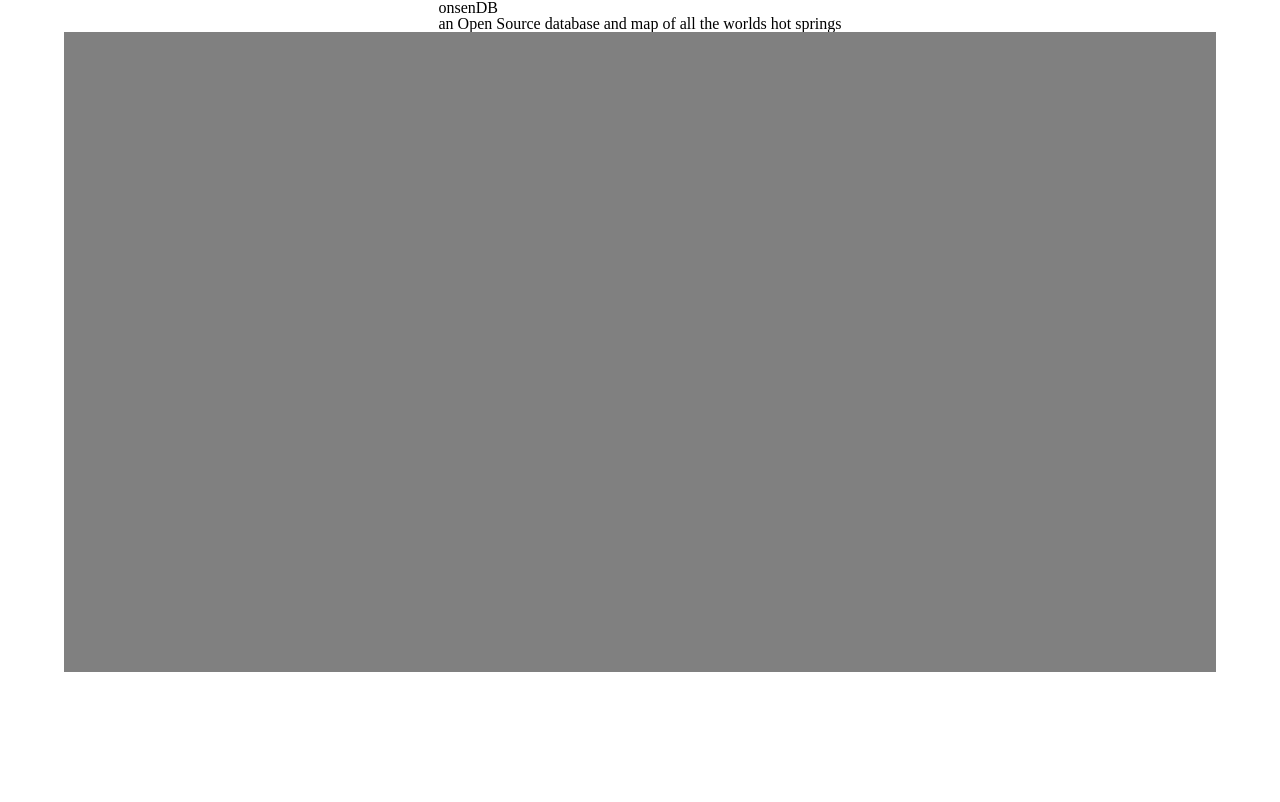
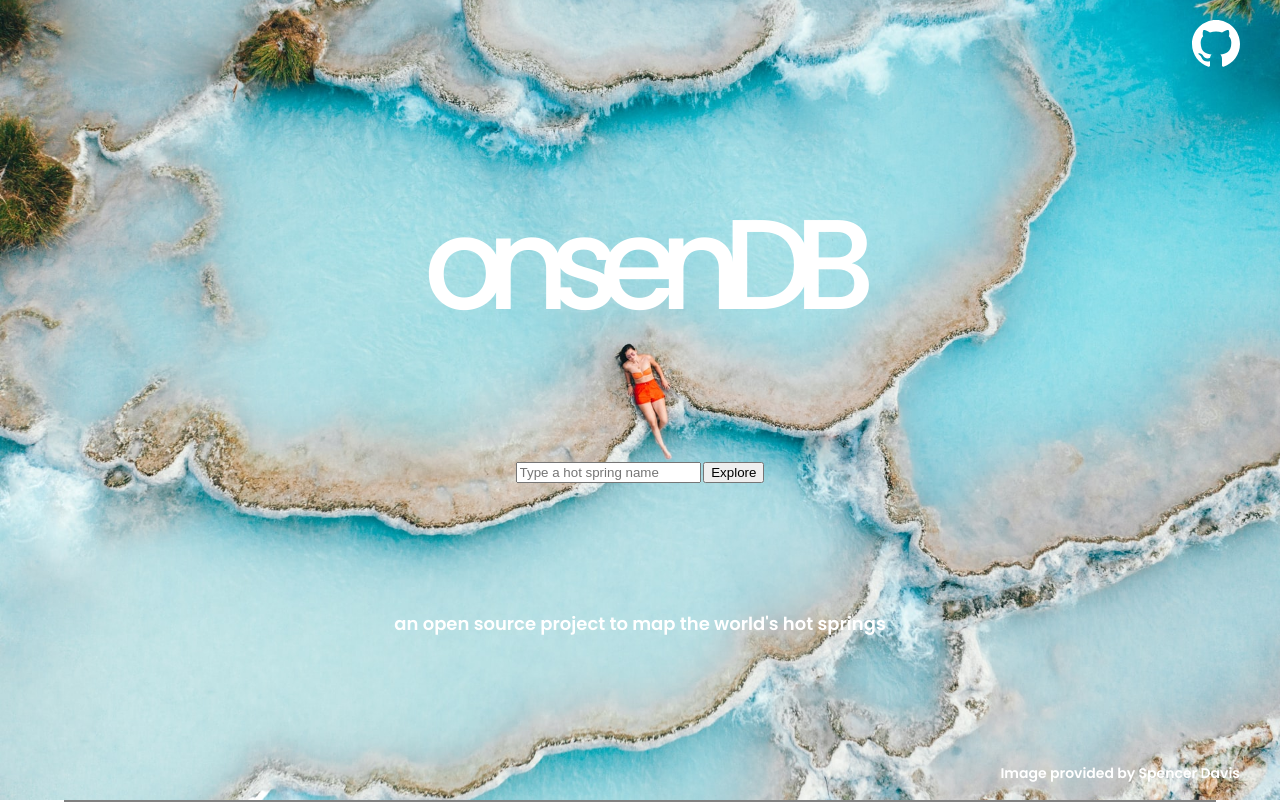
Before and after one commit to curtisbarnard/onsenDB, a plain HTML site: page index.html in a window 1280 px wide. Shown: the top 802 px of the page. Drawn offline with nearby package versions, Linux system fonts and the light colour scheme.

Commit message:
add bg image font and initial layout

```diff
--- a/css/style.css
+++ b/css/style.css
@@ -1,14 +1,76 @@
+/* Imports */
+@import url('https://fonts.googleapis.com/css2?family=Poppins:wght@500;600&display=swap');
+
 /* Box Model Hack */
 * {
   box-sizing: border-box;
+}
+
+/* Base Styles */
+html {
+  font-size: 62.5%;
+  --baseFont: 'Poppins', sans-serif;
+}
+body {
+  font-family: var(--baseFont);
 }
 
 /* Layout */
 body {
   display: flex;
   flex-direction: column;
+  align-items: center;
+}
+.splashBackground {
+  width: 100%;
+  height: 100vh;
+  background-image: url(../img/spencer-davis-medium-unsplash.jpg);
+  background-size: cover;
+  background-repeat: no-repeat;
+  background-position: center;
+  display: flex;
   justify-content: center;
   align-items: center;
+}
+.container {
+  width: 95%;
+  max-width: 1200px;
+  height: 95vh;
+  display: flex;
+  flex-direction: column;
+  justify-content: space-between;
+  align-items: center;
+}
+.container img,
+.container .attribution {
+  align-self: flex-end;
+}
+/* Typgoraphy */
+.splashBackground {
+  color: #fff;
+}
+h1 {
+  font-size: 12.8rem;
+  font-weight: 500;
+  letter-spacing: -0.15em;
+}
+.container p {
+  font-size: 1.8rem;
+  font-weight: 600;
+}
+.container .attribution {
+  font-size: 1.4rem;
+  font-weight: 600;
+}
+
+.container .attribution a {
+  color: #fff;
+  text-decoration: none;
+}
+
+/* Image/Vector Sizing */
+.container img {
+  min-width: 48px;
 }
 /* Map Styling */
 #map {
--- a/index.html
+++ b/index.html
@@ -4,10 +4,14 @@
     <meta charset="utf-8" />
     <meta name="viewport" content="width=device-width, initial-scale=1.0" />
     <meta name="title" content="onsenDB" />
-    <meta name="description"
-      content="Explore hot springs and geothermal features, the most perplexing natural wonders of the world!. Open Source database and map of all the worlds hot springs." />
-    <meta name="keywords"
-      content="hot spring, hot springs, geothermal feature, geothermal features, best hot spring, hot springs in the world" />
+    <meta
+      name="description"
+      content="Explore hot springs and geothermal features, the most perplexing natural wonders of the world!. Open Source database and map of all the worlds hot springs."
+    />
+    <meta
+      name="keywords"
+      content="hot spring, hot springs, geothermal feature, geothermal features, best hot spring, hot springs in the world"
+    />
 
     <title>onsenDB</title>
 
@@ -30,10 +34,23 @@
     ></script>
   </head>
   <body>
-    <header>
-      <div>onsenDB</div>
-      <h1>an Open Source database and map of all the worlds hot springs</h1>
-    </header>
+    <section class="splashBackground">
+      <section class="container">
+        <img src="img/github-1.svg" alt="github icon" />
+        <h1>onsenDB</h1>
+        <form action="">
+          <input type="search" placeholder="Type a hot spring name" />
+          <button type="submit">Explore</button>
+        </form>
+        <p>an open source project to map the world's hot springs</p>
+        <p class="attribution">
+          Image provided by
+          <a href="https://unsplash.com/@spencerdavis" target="_blank"
+            >Spencer Davis</a
+          >
+        </p>
+      </section>
+    </section>
     <div id="map"></div>
     <script type="module" src="js/main.js"></script>
   </body>
--- a/js/main.js
+++ b/js/main.js
@@ -1,9 +1,8 @@
-import { key } from './key.js';
 import { idahoPublicSprings } from './publicSprings.js';
 import { privateSpringsArray } from './privateSprings.js';
 
 // initialize map and default view
-const map = L.map('map').setView([44.250314546543244, -114.84177337198135], 13);
+// const map = L.map('map').setView([44.250314546543244, -114.84177337198135], 13);
 
 // Load tiles
 const tileUrl = `https://stamen-tiles.a.ssl.fastly.net/terrain/{z}/{x}/{y}.jpg`;
@@ -26,5 +25,3 @@ function onEachFeature(feature, layer) {
 let publicSpringsLayer = L.geoJSON(idahoPublicSprings, {
   onEachFeature: onEachFeature,
 }).addTo(map);
-
-// publicSpringsLayer.addData(coveCreek);
```
Also changed, not shown: img/github-1.svg (added), img/spencer-davis-medium-unsplash.jpg (added), img/spencer-davis-small-unsplash.jpg (added).
